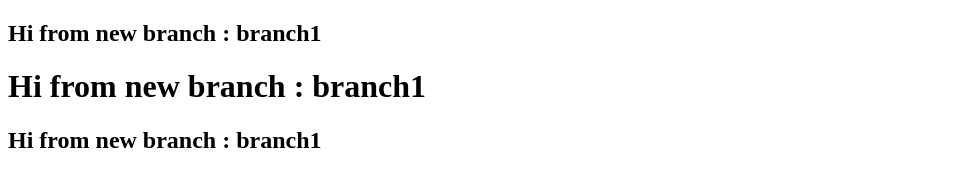
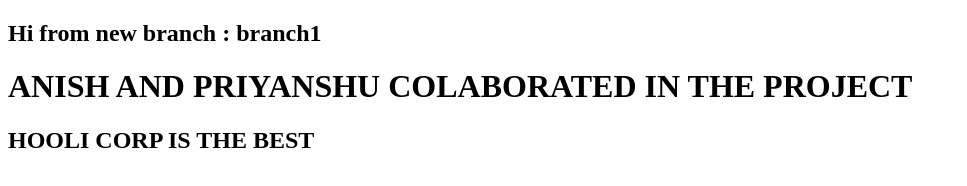
Before and after one commit to Anish-78/AD, a plain HTML site: page index.html in a window 1280 px wide. Shown: the whole page, without its empty margins (0-967 px from the left). Drawn offline with Linux system fonts and the light colour scheme.

Commit message:
Update index.html

```diff
--- a/index.html
+++ b/index.html
@@ -6,8 +6,8 @@
     </head>
     <body>
         <h2> Hi from new branch : branch1</h2>
-        <h1> Hi from new branch : branch1</h1>
-        <h2> Hi from new branch : branch1</h2>
+        <h1> ANISH AND PRIYANSHU COLABORATED IN THE PROJECT</h1>
+        <h2> HOOLI CORP IS THE BEST</h2>
 
     </body>
 </html>
```
